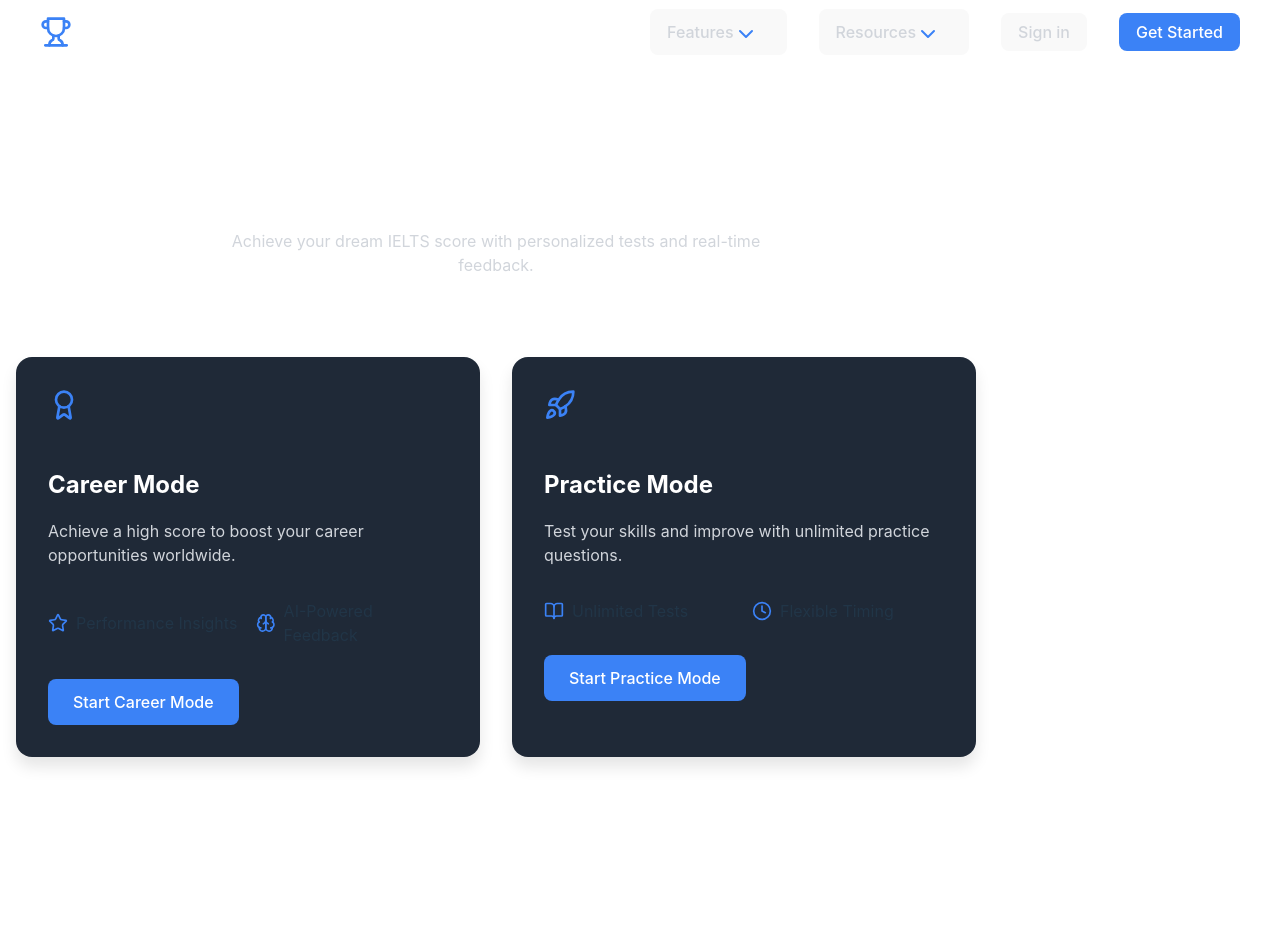
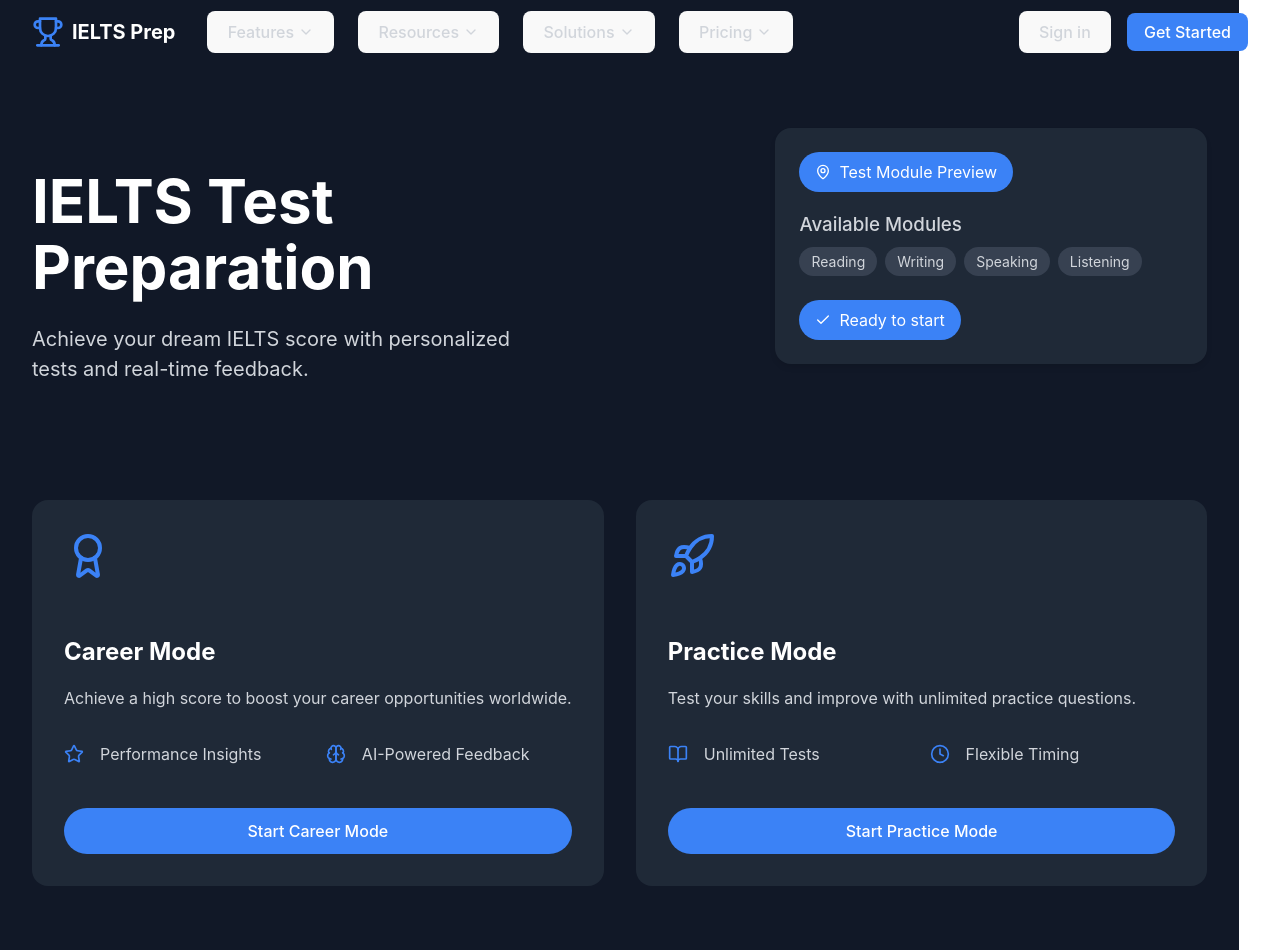
Before and after one commit to Praneethpshetty24/IELTS_TEST, a React (Vite) app: page /home in a window 1280 px wide. Before the commit the page ends 805 px from the top, so only its background shows below. Built offline with nearby package versions, Linux system fonts and the light colour scheme.

Commit message:
layout change

```diff
--- a/src/Components/IELTSTestPage.css
+++ b/src/Components/IELTSTestPage.css
@@ -1,6 +1,11 @@
 /* IELTSTestPage.css */
 
-/* Navbar */
+.page-container {
+  min-height: 100vh;
+  background-color: #111827;
+}
+
+/* Navbar Styles */
 .navbar {
   position: fixed;
   top: 0;
@@ -10,209 +15,278 @@
 }
 
 .navbar.scrolled {
-    background-color: #1f2937; /* Gray-900 equivalent */
+  background-color: #111827;
 }
 
 .nav-container {
-    max-width: 1200px;
+  max-width: 1280px;
   margin: 0 auto;
-    padding: 0 16px;
+  padding: 0 2rem;
+  height: 4rem;
   display: flex;
   justify-content: space-between;
   align-items: center;
-    height: 64px;
+}
+
+.nav-left {
+  display: flex;
+  align-items: center;
+  gap: 2rem;
 }
 
 .nav-logo {
   display: flex;
   align-items: center;
+  gap: 0.5rem;
 }
 
 .nav-logo-icon {
-    width: 32px;
-    height: 32px;
-    color: #3b82f6; /* Blue-400 equivalent */
+  width: 2rem;
+  height: 2rem;
+  color: #3B82F6;
 }
 
 .nav-logo-text {
   font-size: 1.25rem;
   font-weight: bold;
   color: white;
-    margin-left: 8px;
 }
 
-  .nav-items {
+.nav-links {
+  display: flex;
+  gap: 1.5rem;
+}
+
+.nav-link {
   display: flex;
   align-items: center;
-    gap: 32px;
+  gap: 0.25rem;
+  color: #D1D5DB;
+  transition: color 0.3s ease;
 }
 
-  .nav-item-button {
+.nav-link:hover {
+  color: #3B82F6;
+}
+
+.nav-chevron {
+  width: 1rem;
+  height: 1rem;
+}
+
+.nav-auth {
   display: flex;
   align-items: center;
-    padding: 8px 16px;
-    color: #d1d5db; /* Gray-300 equivalent */
-    cursor: pointer;
+  gap: 1rem;
 }
 
-  .nav-item-button:hover {
-    color: #3b82f6;
+.sign-in-btn {
+  color: #D1D5DB;
+  transition: color 0.3s ease;
 }
 
-  .nav-dropdown {
-    position: absolute;
-    top: 100%;
-    left: 0;
-    width: 288px;
-    background-color: #1f2937;
-    border-radius: 8px;
-    box-shadow: 0 10px 15px rgba(0, 0, 0, 0.1);
-    padding: 16px;
-    animation: fadeIn 0.3s ease;
-  }
-
-  .nav-dropdown-item {
-    display: flex;
-    align-items: start;
-    padding: 12px 16px;
-    cursor: pointer;
-  }
-
-  .nav-dropdown-item:hover {
-    background-color: #374151; /* Gray-700 equivalent */
-  }
-
-  .nav-dropdown-icon {
-    margin-right: 12px;
-    margin-top: 4px;
-    color: #3b82f6;
-  }
-
-  .nav-dropdown-text {
+.sign-in-btn:hover {
   color: white;
 }
 
-  .nav-dropdown-desc {
-    font-size: 0.875rem;
-    color: #9ca3af; /* Gray-400 equivalent */
+.get-started-btn {
+  padding: 0.5rem 1rem;
+  background-color: #3B82F6;
+  color: white;
+  border-radius: 0.5rem;
+  transition: background-color 0.3s ease;
 }
 
-  .cta-button {
-    padding: 8px 16px;
-    background-color: #3b82f6;
-    color: white;
-    border-radius: 8px;
-    transition: background-color 0.3s ease;
-    cursor: pointer;
+.get-started-btn:hover {
+  background-color: #2563EB;
 }
 
-  .cta-button:hover {
-    background-color: #2563eb; /* Blue-700 equivalent */
+/* Main Content Styles */
+.main-content {
+  max-width: 1280px;
+  margin: 0 auto;
+  padding: 8rem 2rem 4rem;
 }
 
-  /* Header */
-  .header {
-    text-align: center;
-    padding-top: 128px;
-    padding-bottom: 32px;
+/* Hero Section */
+.hero-section {
+  display: flex;
+  justify-content: space-between;
+  align-items: start;
+  margin-bottom: 6rem;
 }
 
-  .header-title {
-    font-size: 3rem;
+.hero-text {
+  max-width: 32rem;
+}
+
+.hero-title {
+  font-size: 3.75rem;
   font-weight: bold;
   color: white;
-    margin-bottom: 16px;
+  line-height: 1.1;
+  margin-bottom: 1.5rem;
 }
 
-  .header-desc {
-    color: #d1d5db;
-    max-width: 600px;
-    margin: 0 auto;
+.hero-description {
+  font-size: 1.25rem;
+  color: #D1D5DB;
 }
 
-  /* Cards */
-  .cards-container {
-    max-width: 960px;
-    margin: 0 auto;
-    padding: 48px 16px;
-    display: grid;
-    grid-template-columns: 1fr 1fr;
-    gap: 32px;
+/* Feature Preview */
+.feature-preview {
+  width: 24rem;
+  background-color: #1F2937;
+  border-radius: 1rem;
+  padding: 1.5rem;
+  box-shadow: 0 4px 6px -1px rgba(0, 0, 0, 0.1);
 }
 
-  .card {
-    position: relative;
-    padding: 32px;
-    background-color: #1f2937;
-    border-radius: 16px;
-    box-shadow: 0 10px 15px rgba(0, 0, 0, 0.1);
-    transition: transform 0.3s ease, box-shadow 0.3s ease;
-    cursor: pointer;
+.preview-badge {
+  display: flex;
+  align-items: center;
+  gap: 0.5rem;
+  background-color: #3B82F6;
+  color: white;
+  padding: 0.5rem 1rem;
+  border-radius: 9999px;
+  width: fit-content;
+  margin-bottom: 1rem;
 }
 
-  .card:hover {
-    transform: scale(1.05);
-    box-shadow: 0 20px 30px rgba(0, 0, 0, 0.15);
+.preview-icon {
+  width: 1rem;
+  height: 1rem;
 }
 
+.module-features {
+  margin-bottom: 1.5rem;
+}
+
+.features-title {
+  color: #D1D5DB;
+  font-weight: 500;
+  margin-bottom: 0.5rem;
+}
+
+.features-grid {
+  display: flex;
+  flex-wrap: wrap;
+  gap: 0.5rem;
+}
+
+.feature-tag {
+  background-color: #374151;
+  color: #D1D5DB;
+  padding: 0.25rem 0.75rem;
+  border-radius: 9999px;
+  font-size: 0.875rem;
+}
+
+.status-badge {
+  display: flex;
+  align-items: center;
+  gap: 0.5rem;
+  background-color: #3B82F6;
+  color: white;
+  padding: 0.5rem 1rem;
+  border-radius: 9999px;
+  width: fit-content;
+}
+
+.status-icon {
+  width: 1rem;
+  height: 1rem;
+}
+
+/* Cards Grid */
+.cards-grid {
+  display: grid;
+  grid-template-columns: repeat(2, 1fr);
+  gap: 2rem;
+}
+
+.feature-card {
+  background-color: #1F2937;
+  border-radius: 1rem;
+  padding: 2rem;
+  transition: all 0.3s ease;
+}
+
+.feature-card:hover {
+  transform: scale(1.05);
+  box-shadow: 0 20px 25px -5px rgba(0, 0, 0, 0.1);
+}
+
+
 .card-icon {
-    width: 32px;
-    height: 32px;
-    color: #3b82f6;
-    margin-bottom: 16px;
+  width: 3rem;
+  height: 3rem;
+  color: #3B82F6;
+  margin-bottom: 1.5rem;
 }
 
 .card-title {
   font-size: 1.5rem;
   font-weight: bold;
   color: white;
-    margin-bottom: 16px;
+  margin-bottom: 1rem;
 }
 
-  .card-desc {
-    color: #d1d5db;
-    margin-bottom: 32px;
+.card-description {
+  color: #D1D5DB;
+  margin-bottom: 2rem;
 }
 
 .card-features {
   display: grid;
-    grid-template-columns: 1fr 1fr;
-    gap: 16px;
-    margin-bottom: 32px;
+  grid-template-columns: repeat(2, 1fr);
+  gap: 1rem;
+  margin-bottom: 2rem;
 }
 
 .card-feature {
   display: flex;
   align-items: center;
+  gap: 0.5rem;
 }
 
-  .card-feature-icon {
-    width: 20px;
-    height: 20px;
-    color: #3b82f6;
-    margin-right: 8px;
+.feature-icon {
+  width: 1.25rem;
+  height: 1.25rem;
+  color: #3B82F6;
 }
 
-  .card-button {
-    padding: 12px 24px;
-    background-color: #3b82f6;
+.feature-text {
+  color: #D1D5DB;
+}
+
+.start-button {
+  width: 100%;
+  padding: 0.75rem;
+  background-color: #3B82F6;
   color: white;
-    border-radius: 8px;
+  border-radius: 40px;
+  margin-top: 10px;
   transition: background-color 0.3s ease;
 }
 
-  .card-button:hover {
-    background-color: #2563eb;
+.start-button:hover {
+  background-color: #2563EB;
 }
 
-  /* Animations */
-  @keyframes fadeIn {
-    from {
-      opacity: 0;
-      transform: translateY(-10px);
+/* Responsive Adjustments */
+@media (max-width: 1024px) {
+  .hero-section {
+    flex-direction: column;
+    gap: 2rem;
   }
-    to {
-      opacity: 1;
-      transform: translateY(0);
+
+  .feature-preview {
+    width: 100%;
+  }
+
+  .cards-grid {
+    grid-template-columns: 1fr;
   }
 }
--- a/src/Components/IELTSTestPage.jsx
+++ b/src/Components/IELTSTestPage.jsx
@@ -1,15 +1,13 @@
 import React, { useState, useEffect } from 'react';
-import { useNavigate } from 'react-router-dom'; // Import useNavigate
 import {
   BookOpen, Award, Clock, Star, Trophy, Brain,
-  BarChart, Rocket, ChevronDown, Layout, Headphones,
-  BookMarked, Users, Mail, Settings
+  Rocket, ChevronDown, MapPin, Check
 } from 'lucide-react';
+import { useNavigate } from 'react-router-dom';
 import './IELTSTestPage.css';
 
-const Navbar = ({ onGetStarted }) => { // Accept onGetStarted as a prop
+const PerlaStyleNavbar = ({ onGetStarted, onSignIn }) => {
   const [isScrolled, setIsScrolled] = useState(false);
-  const [activeDropdown, setActiveDropdown] = useState(null);
 
   useEffect(() => {
     const handleScroll = () => {
@@ -19,66 +17,38 @@
     return () => window.removeEventListener('scroll', handleScroll);
   }, []);
 
-  const navItems = {
-    features: {
-      title: 'Features',
-      items: [
-        { icon: Layout, label: 'Test Modules', desc: 'Reading, Writing, Speaking & Listening' },
-        { icon: Headphones, label: 'Audio Labs', desc: 'Practice with real test scenarios' },
-        { icon: BookMarked, label: 'Study Material', desc: 'Comprehensive learning resources' },
-        { icon: BarChart, label: 'Progress Tracking', desc: 'Detailed performance analytics' }
-      ]
-    },
-    resources: {
-      title: 'Resources',
-      items: [
-        { icon: BookOpen, label: 'Study Guide', desc: 'Structured learning path' },
-        { icon: Users, label: 'Community', desc: 'Connect with other learners' },
-        { icon: Mail, label: 'Newsletter', desc: 'Weekly tips and updates' },
-        { icon: Settings, label: 'Tools', desc: 'Practice tools and utilities' }
-      ]
-    }
-  };
-
   return (
     <nav className={`navbar ${isScrolled ? 'scrolled' : ''}`}>
       <div className="nav-container">
+        <div className="nav-left">
+          {/* Logo */}
           <div className="nav-logo">
             <Trophy className="nav-logo-icon" />
             <span className="nav-logo-text">IELTS Prep</span>
           </div>
 
-        <div className="nav-items">
-          {Object.entries(navItems).map(([key, section]) => (
-            <div
-              key={key}
-              className="relative"
-              onMouseEnter={() => setActiveDropdown(key)}
-              onMouseLeave={() => setActiveDropdown(null)}
+          {/* Navigation Links */}
+          <div className="nav-links">
+            {['Features', 'Resources', 'Solutions', 'Pricing'].map((item) => (
+              <button
+                key={item}
+                className="nav-link"
               >
-              <button className="nav-item-button">
-                <span>{section.title}</span>
-                <ChevronDown className="nav-dropdown-icon" />
+                <span>{item}</span>
+                <ChevronDown className="nav-chevron" />
               </button>
-
-              {activeDropdown === key && (
-                <div className="nav-dropdown">
-                  {section.items.map((item, index) => (
-                    <a key={index} href="#" className="nav-dropdown-item">
-                      <item.icon className="nav-dropdown-icon" />
-                      <div>
-                        <div className="nav-dropdown-text">{item.label}</div>
-                        <div className="nav-dropdown-desc">{item.desc}</div>
-                      </div>
-                    </a>
             ))}
           </div>
-              )}
         </div>
-          ))}
 
-          <button className="nav-item-button">Sign in</button>
-          <button className="cta-button" onClick={onGetStarted}>Get Started</button>
+        {/* Auth Buttons */}
+        <div className="nav-auth">
+          <button className="sign-in-btn" onClick={onSignIn}>
+            Sign in
+          </button>
+          <button className="get-started-btn" onClick={onGetStarted}>
+            Get Started
+          </button>
         </div>
       </div>
     </nav>
@@ -86,71 +56,122 @@
 };
 
 const IELTSTestPage = () => {
-  const [hoveredMode, setHoveredMode] = useState(null);
-  const navigate = useNavigate(); // Initialize useNavigate
+  const [hoveredCard, setHoveredCard] = useState(null);
+  const navigate = useNavigate();
 
   const handleGetStarted = () => {
-    navigate('/pay'); // Navigate to /pay
+    navigate('/pay'); // Navigate to /pay when 'Get Started' is clicked
+  };
+
+  const handleSignIn = () => {
+    navigate('/'); // Navigate to /log when 'Sign In' is clicked
+  };
+
+  const handleStartCareerMode = () => {
+    navigate('/'); // Navigate to /log when 'Start Career Mode' is clicked
+  };
+
+  const handleStartPracticeMode = () => {
+    navigate('/'); // Navigate to /log when 'Start Practice Mode' is clicked
   };
 
   const handleStartTest = () => {
-    navigate('/test'); // Navigate to /test
+    navigate('/test'); // Navigate to /test when 'Ready to start' is clicked
   };
 
+  const features = [
+    {
+      icon: Award,
+      title: "Career Mode",
+      description: "Achieve a high score to boost your career opportunities worldwide.",
+      features: [
+        { icon: Star, text: "Performance Insights" },
+        { icon: Brain, text: "AI-Powered Feedback" }
+      ],
+      onStart: handleStartCareerMode
+    },
+    {
+      icon: Rocket,
+      title: "Practice Mode",
+      description: "Test your skills and improve with unlimited practice questions.",
+      features: [
+        { icon: BookOpen, text: "Unlimited Tests" },
+        { icon: Clock, text: "Flexible Timing" }
+      ],
+      onStart: handleStartPracticeMode
+    }
+  ];
+
   return (
-    <div className="min-h-screen bg-gray-900">
-      <Navbar onGetStarted={handleGetStarted} /> {/* Pass down the handler to Navbar */}
+    <div className="page-container">
+      <PerlaStyleNavbar onGetStarted={handleGetStarted} onSignIn={handleSignIn} />
 
-      <header className="header">
-        <h1 className="header-title">IELTS Test Preparation</h1>
-        <p className="header-desc">
+      {/* Hero Section */}
+      <main className="main-content">
+        <div className="hero-section">
+          {/* Left Column */}
+          <div className="hero-text">
+            <h1 className="hero-title">
+              IELTS Test Preparation
+            </h1>
+            <p className="hero-description">
               Achieve your dream IELTS score with personalized tests and real-time feedback.
             </p>
-      </header>
+          </div>
 
-      <main>
-        <div className="cards-container">
-          <div
-            className="card"
-            onMouseEnter={() => setHoveredMode('career')}
-            onMouseLeave={() => setHoveredMode(null)}
-          >
-            <Award className="card-icon" />
-            <h3 className="card-title">Career Mode</h3>
-            <p className="card-desc">Achieve a high score to boost your career opportunities worldwide.</p>
-            <div className="card-features">
-              <div className="card-feature">
-                <Star className="card-feature-icon" />
-                <span>Performance Insights</span>
+          {/* Right Column - Feature Preview */}
+          <div className="feature-preview">
+            <div className="preview-badge">
+              <MapPin className="preview-icon" />
+              <span>Test Module Preview</span>
             </div>
-              <div className="card-feature">
-                <Brain className="card-feature-icon" />
-                <span>AI-Powered Feedback</span>
+
+            {/* Module Features */}
+            <div className="module-features">
+              <h3 className="features-title">Available Modules</h3>
+              <div className="features-grid">
+                <span className="feature-tag">Reading</span>
+                <span className="feature-tag">Writing</span>
+                <span className="feature-tag">Speaking</span>
+                <span className="feature-tag">Listening</span>
               </div>
             </div>
-            <button className="card-button" onClick={handleStartTest}>Start Career Mode</button>
+
+            <div className="status-badge" onClick={handleStartTest}>
+              <Check className="status-icon" />
+              <span>Ready to start</span>
+            </div>
+          </div>
         </div>
 
+        {/* Cards Section */}
+        <div className="cards-grid">
+          {features.map((feature, index) => (
             <div
-            className="card"
-            onMouseEnter={() => setHoveredMode('practice')}
-            onMouseLeave={() => setHoveredMode(null)}
+              key={index}
+              className={`feature-card ${hoveredCard === index ? 'hovered' : ''}`}
+              onMouseEnter={() => setHoveredCard(index)}
+              onMouseLeave={() => setHoveredCard(null)}
             >
-            <Rocket className="card-icon" />
-            <h3 className="card-title">Practice Mode</h3>
-            <p className="card-desc">Test your skills and improve with unlimited practice questions.</p>
+              <feature.icon className="card-icon" />
+              <h3 className="card-title">{feature.title}</h3>
+              <p className="card-description">{feature.description}</p>
+
               <div className="card-features">
-              <div className="card-feature">
-                <BookOpen className="card-feature-icon" />
-                <span>Unlimited Tests</span>
+                {feature.features.map((item, i) => (
+                  <div key={i} className="card-feature">
+                    <item.icon className="feature-icon" />
+                    <span className="feature-text">{item.text}</span>
                   </div>
-              <div className="card-feature">
-                <Clock className="card-feature-icon" />
-                <span>Flexible Timing</span>
+                ))}
               </div>
+
+              <button className="start-button" onClick={feature.onStart}>
+                Start {feature.title}
+              </button>
+
             </div>
-            <button className="card-button" onClick={handleStartTest}>Start Practice Mode</button>
-          </div>
+          ))}
         </div>
       </main>
     </div>
```
Also changed, not shown: src/Components/Log/LogS.css (line endings or trailing spaces). Lines whose indentation alone changed are shown as unchanged.
